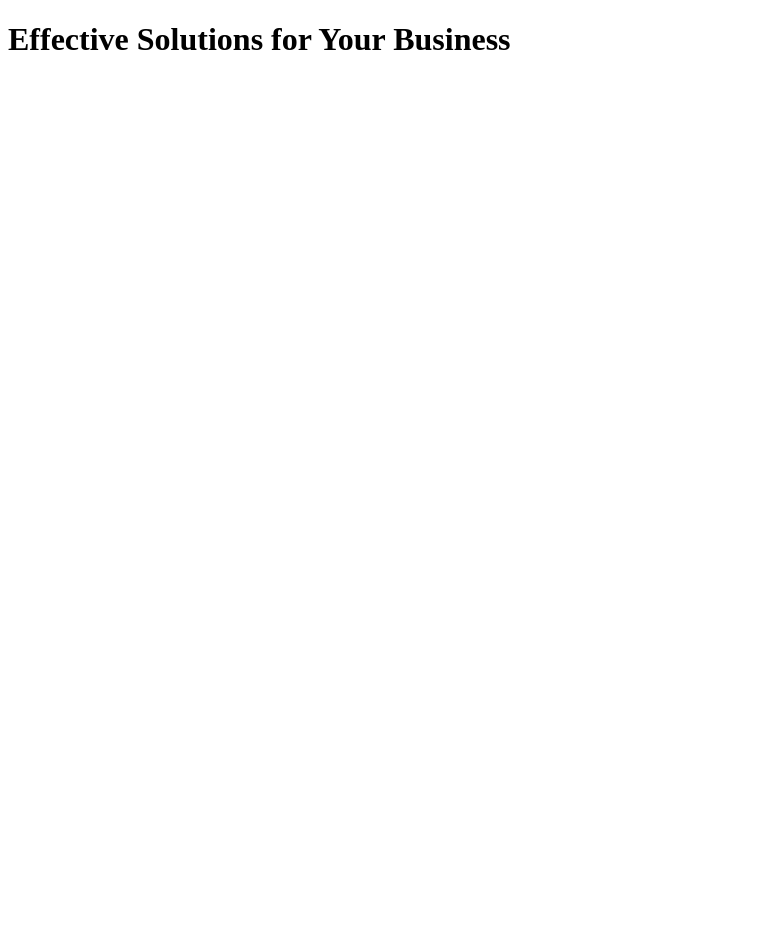
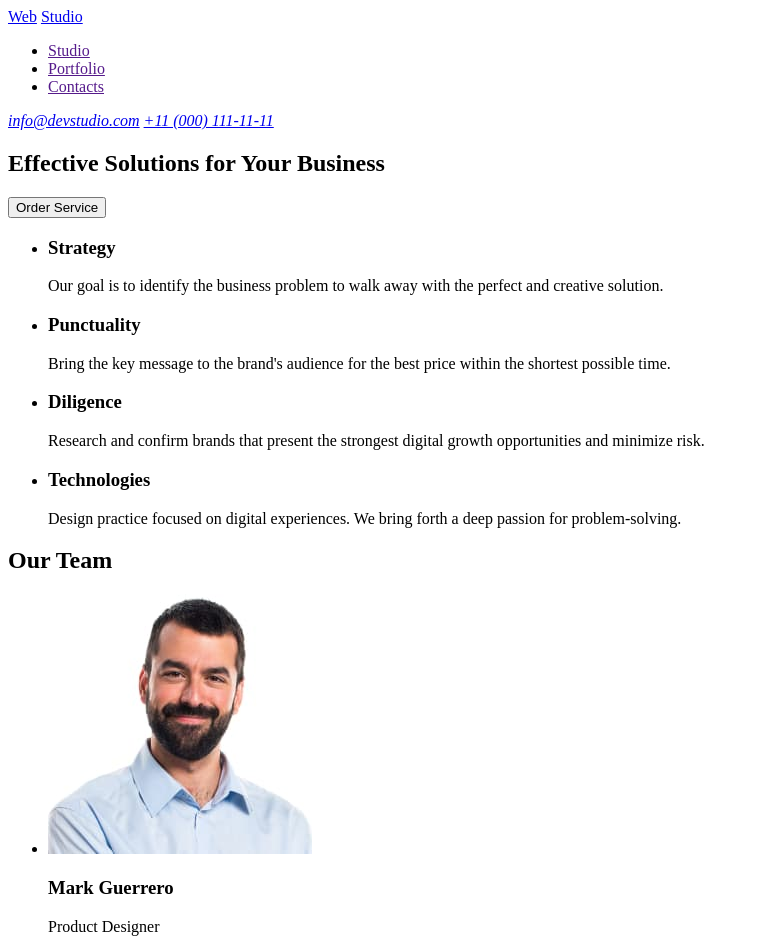
Before and after one commit to EvgenVls/goit-markup-hw-01, a plain HTML site: page index.html in a window 1280 px wide. Shown: the top 949 px of the page, without its empty margins (0-759 px from the left). Before the commit the page ends 800 px from the top, so only its background shows below. Drawn offline with Linux system fonts and the light colour scheme.

Commit message:
first commit
	new file:   images/camila_garcia.jpg
	new file:   images/daniel_wilson.jpg
	new file:   images/mark_guerrero.jpg
	new file:   images/tom_ford.jpg
	modified:   index.html

```diff
--- a/index.html
+++ b/index.html
@@ -3,15 +3,88 @@
 <head>
     <meta charset="UTF-8">
     <meta name="viewport" content="width=device-width, initial-scale=1.0">
-    <title>Document</title>
+    <title>Web Studio</title>
 </head>
 <body>
     <header>
-        <h1>Effective Solutions for Your Business</h1>
+        <a href="/">Web</a>
+        <a href="/">Studio</a>
+        <nav>
+            <ul>
+                <li>
+                    <a href="">Studio</a>
+                </li>
+                <li>
+                    <a href="">Portfolio</a>
+                </li>
+                <li>
+                    <a href="">Contacts</a>
+                </li>
+            </ul>
+        </nav>
+        <address>
+            <a href="mailto:info@devstudio.com">info@devstudio.com</a>
+            <a href="tel:+110001111111">+11 (000) 111-11-11</a>
+        </address>
     </header>
 
-    <main></main>
+    <main>
+        <section>
+            <h1>Effective Solutions for Your Business</h1>
+            <button type="button">Order Service</button>
+        </section>
+        <section>
+            <ul>
+                <li>
+                    <h3>Strategy</h3>
+                    <p>Our goal is to identify the business
+                    problem to walk away with the perfect and creative solution.</p>
+                </li>
+                <li>
+                    <h3>Punctuality</h3>
+                    <p>Bring the key message to the brand's audience for the best price within the shortest possible time.</p>
+                </li>
+                <li>
+                    <h3>Diligence</h3>
+                    <p>Research and confirm brands that present the strongest digital growth opportunities and minimize risk.</p>
+                </li>
+                <li>
+                    <h3>Technologies</h3>
+                    <p>Design practice focused on digital experiences. We bring forth a deep passion for problem-solving.</p>
+                </li>
+            </ul>
+        </section>
+        <section>
+            <h2>Our Team</h2>
+            <ul>
+                <li>
+                    <img src="./images/mark_guerrero.jpg" alt="Mark Guerrero" width="264" height="260">
+                    <h3>Mark Guerrero</h3>
+                    <p>Product Designer</p>
+                </li>
+                <li>
+                    <img src="./images/tom_ford.jpg" alt="Tom Ford" width="264" height="260">
+                    <h3>Tom Ford</h3>
+                    <p>Frontend Developer</p>
+                </li>
+                <li>
+                    <img src="./images/camila_garcia.jpg" alt="Camila Garcia" width="264" height="260">
+                    <h3>Camila Garcia</h3>
+                    <p>Marketing</p>
+                </li>
+                <li>
+                    <img src="./images/daniel_wilson.jpg" alt="Daniel Wilson" width="264" height="260">
+                    <h3>Daniel Wilson</h3>
+                    <p>UI Designer</p>
+                </li>
+            </ul>
+        </section>
+    </main>
 
-    <footer></footer>
+    <footer>
+        <a href="/">Web</a>
+        <a href="/">Studio</a>
+        <p>Increase the flow of customers and sales for your business with digital marketing & growth solutions.</p>
+    </footer>
 </body>
 </html>
```
Also changed, not shown: images/camila_garcia.jpg (added), images/daniel_wilson.jpg (added), images/mark_guerrero.jpg (added), images/tom_ford.jpg (added).
